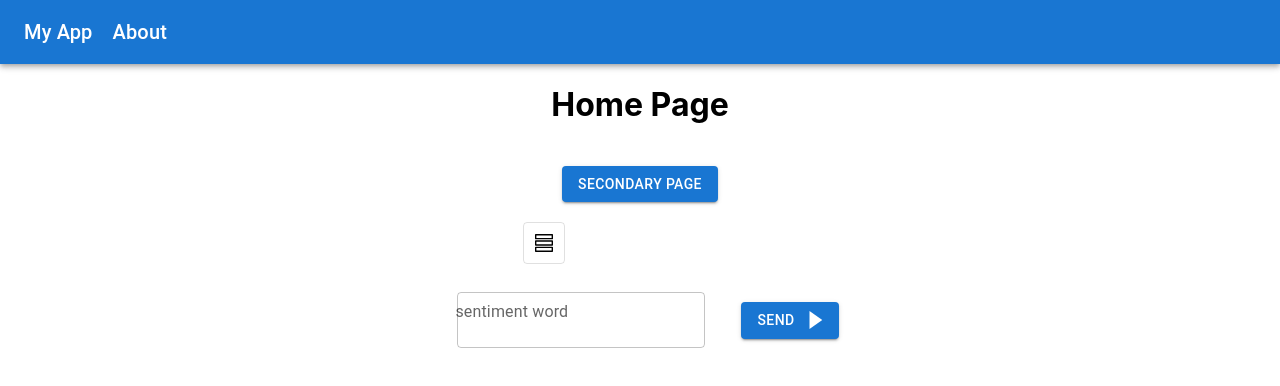
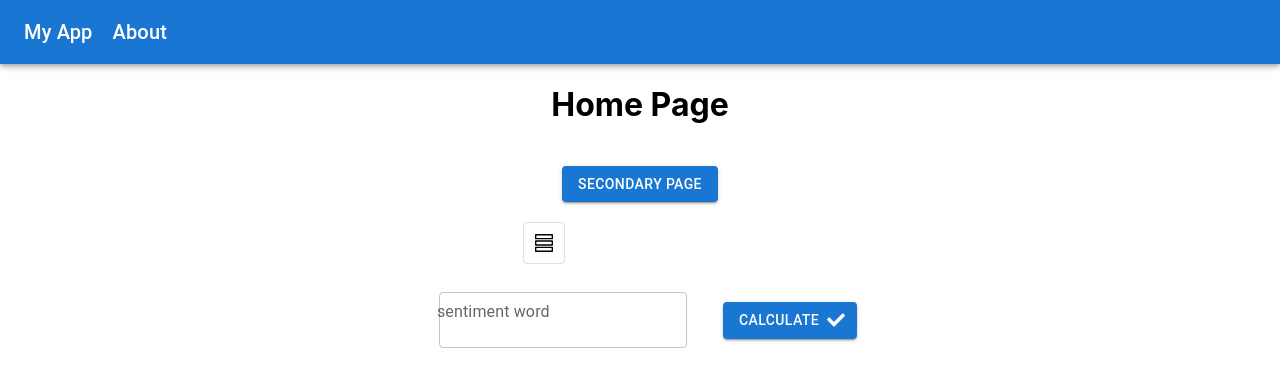
Before and after one commit to KhongKevin/sentiment-web-app, a React (Create React App) app: page /HomePage in a window 1280 px wide. Shown: the top 386 px of the page. Built offline with nearby package versions, Linux system fonts and the light colour scheme.

Commit message:
updated icons

```diff
--- a/src/pages/HomePage.js
+++ b/src/pages/HomePage.js
@@ -8,11 +8,11 @@ import SecondaryPage from './SecondaryPage';
 
 
 const SendIcon = () => (
-  <svg xmlns="http://www.w3.org/2000/svg" viewBox="0 0 24 24" width="24" height="18">
-    <path d="M21.7 12l-17-12v24z" fill="#FFFFFF"/>
-    <path d="M0 0h24v24H0z" fill="none"/>
+  <svg xmlns="http://www.w3.org/2000/svg" height="18" width="18" version="1.1" id="Capa_1" viewBox="0 0 17.837 17.837">
+    <path fill="#ffffff" d="M16.145,2.571c-0.272-0.273-0.718-0.273-0.99,0L6.92,10.804l-4.241-4.27   c-0.272-0.274-0.715-0.274-0.989,0L0.204,8.019c-0.272,0.271-0.272,0.717,0,0.99l6.217,6.258c0.272,0.271,0.715,0.271,0.99,0   L17.63,5.047c0.276-0.273,0.276-0.72,0-0.994L16.145,2.571z"/>
   </svg>
 );
+
 
 const ViewListIcon = () => (
   <svg xmlns="http://www.w3.org/2000/svg" fill="#000000" width="18" height="18" viewBox="0 0 52 52" data-name="Layer 1" id="Layer_1"><path d="M50,15.52H2a2,2,0,0,1-2-2V2A2,2,0,0,1,2,0H50a2,2,0,0,1,2,2V13.52A2,2,0,0,1,50,15.52Zm-46-4H48V4H4Z"/><path d="M50,33.76H2a2,2,0,0,1-2-2V20.24a2,2,0,0,1,2-2H50a2,2,0,0,1,2,2V31.76A2,2,0,0,1,50,33.76Zm-46-4H48V22.24H4Z"/><path d="M50,52H2a2,2,0,0,1-2-2V38.48a2,2,0,0,1,2-2H50a2,2,0,0,1,2,2V50A2,2,0,0,1,50,52ZM4,48H48V40.48H4Z"/></svg>
@@ -34,7 +34,7 @@ const HomePage = () => {
         <div style={{ display: 'flex', flexDirection: 'row', alignItems: 'center', gap: '20px' }}>
           <TextField id="outlined-basic" label="sentiment word" variant="outlined" style={{ padding: '8px 16px' }} />
           <Button variant="contained" endIcon={<SendIcon />}>
-            Send
+            Calculate
           </Button>
         </div>
 
```
